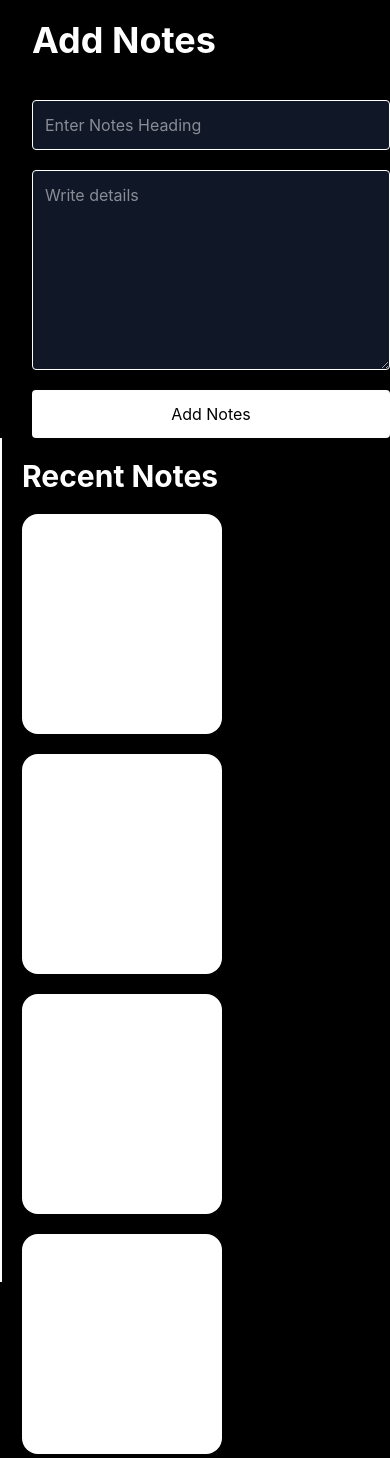
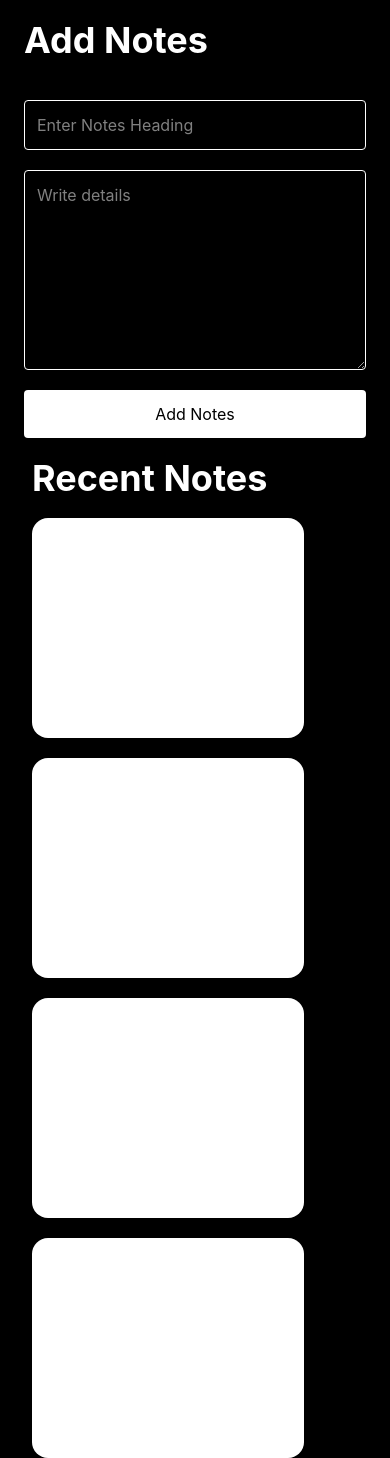
Before and after one commit to Umaimazainab02/two-ways-binding-project, a React (Vite) app: page / in a window 390 px wide. Built offline with nearby package versions, Linux system fonts and the light colour scheme.

Commit message:
Added loop practice questions

```diff
--- a/src/App.jsx
+++ b/src/App.jsx
@@ -4,7 +4,7 @@ const App = () => {
   return (
     <div className="h-screen bg-black text-white ">
       <div className="flex flex-col lg:flex-row ">
-        <div className='flex flex-col  w-full lg:w-1/2 mr-1 pl-8' >
+        <div className='flex flex-col  w-full lg:w-1/2 mr-1 px-6 lg:px-0 lg:pl-8' >
           <h1 className="text-4xl font-bold mb-10 mt-5">
             Add Notes <br />
           </h1>
@@ -16,12 +16,12 @@ const App = () => {
             <input
               type="text"
               placeholder="Enter Notes Heading"
-              className="border border-white w-full lg:w-[90%] bg-gray-900 text-white p-3 rounded"
+              className="border border-white w-full lg:w-[90%]  text-white p-3 rounded"
             />
 
             <textarea
               placeholder="Write details"
-              className="border border-white w-full lg:w-[90%] bg-gray-900 text-white p-3 h-50 rounded"
+              className="border border-white w-full lg:w-[90%]  text-white p-3 h-50 rounded"
             />
 
             <button
@@ -34,19 +34,19 @@ const App = () => {
           </form>
         </div>
         {/* Right Side - Recent Notes */}
-        <div className="w-full lg:w-3/5 h-screen border-l-2 border-white pl-5">
+        <div className="w-full lg:w-1/2 h-screen lg:border-l-2 border-white pl-8">
 
-          <h2 className="text-3xl font-bold mb-5 mt-5 ">
+          <h2 className="text-4xl font-bold mb-5 mt-5 ">
             Recent Notes
           </h2>
 
           <div className="flex flex-wrap gap-5 overflow-auto">
 
-            <div className="h-55 w-50 rounded-2xl bg-white"></div>
+            <div className="h-55 w-68 lg:w-45 rounded-2xl bg-white"></div>
 
-            <div className="h-55 w-50 rounded-2xl bg-white"></div>
-            <div className="h-55 w-50 rounded-2xl bg-white"></div>
-            <div className="h-55 w-50 rounded-2xl bg-white"></div>
+            <div className="h-55 w-68 lg:w-45  rounded-2xl bg-white"></div>
+            <div className="h-55 w-68 lg:w-45  rounded-2xl bg-white"></div>
+            <div className="h-55 w-68 lg:w-45  rounded-2xl bg-white"></div>
 
 
           </div>
```
